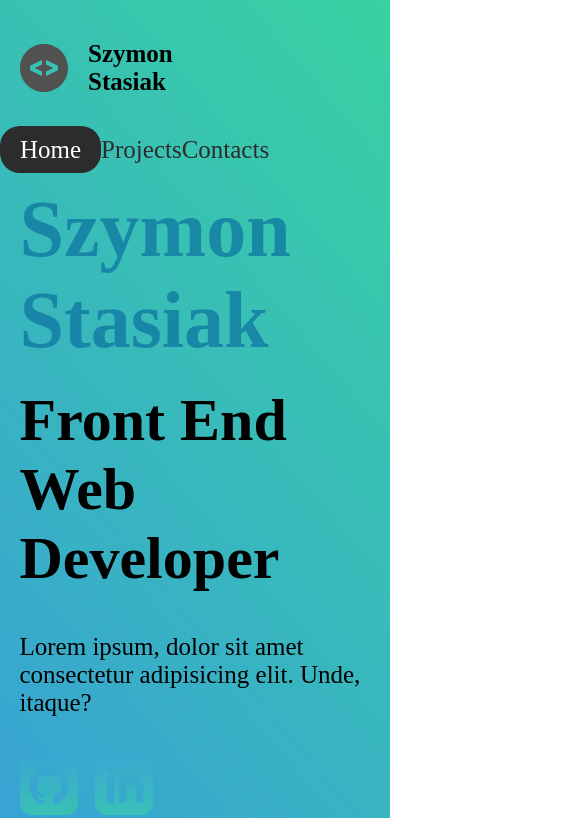
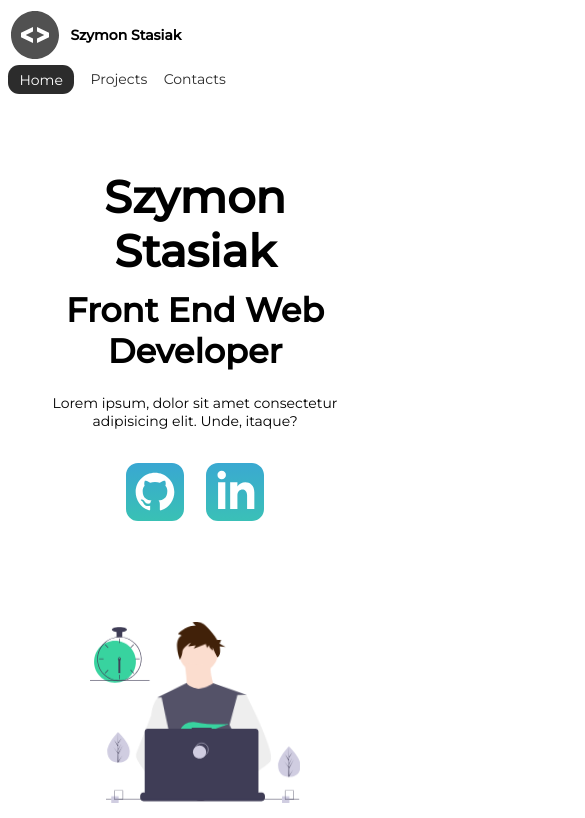
Before and after one commit to SzymonStasiak90/Starter-Files--1-, a plain HTML site: page Index.html in a window 390 px wide. Shown: the top 818 px of the page, 585 px wide, since content can reach past the window. Drawn offline with Linux system fonts and the light colour scheme.

Commit message:
Mobile Friendly - First Steps

```diff
--- a/Index.html
+++ b/Index.html
@@ -8,6 +8,14 @@
         <meta name="robots" content="index"/>
         <link rel="stylesheet" href="./styles/style.css">
         <link rel="icon" href="/icon/camera.png">
+
+
+
+        <link rel="preconnect" href="https://fonts.googleapis.com">
+        <link rel="preconnect" href="https://fonts.gstatic.com" crossorigin>
+        <link href="https://fonts.googleapis.com/css2?family=Montserrat:wght@400;500&display=swap" rel="stylesheet">
+
+
     </head>
 <body>
     <header class="main-head">
@@ -56,22 +64,22 @@
                 <path
                   id="Vector_3"
                   d="M434.672 191.952C475.283 191.607 507.926 158.406 507.582 117.795C507.237 77.1832 474.036 44.5403 433.425 44.8847C392.813 45.2291 360.17 78.4303 360.515 119.042C360.859 159.653 394.06 192.296 434.672 191.952Z"
-                  fill="#A0616A"
+                  fill="#FBDDCF"
                 />
                 <path
                   id="Vector_4"
                   d="M379.477 155.65C379.477 155.65 394.216 259.972 373.002 271.875C351.787 283.779 499.929 283.588 499.929 283.588C499.929 283.588 466.124 193.284 480.809 165.449L379.477 155.65Z"
-                  fill="#A0616A"
+                  fill="#FBDDCF"
                 />
                 <path
                   id="Vector_5"
                   d="M608.101 283.199L596.257 339.402L571.214 458.308L570.49 464.815L562.138 540.138L556.582 590.177L552.857 623.79C528.584 636.526 510.988 645.326 510.988 645.326C510.988 645.326 509.404 637.719 506.871 627.99C489.805 633.265 458.218 642.043 431.404 643.97C441.266 654.777 445.842 664.969 439.817 672.57C421.63 695.485 345.349 648.45 318.659 630.896C318.077 635.158 317.879 639.464 318.068 643.762L297.626 628.314L299.331 592.359L302.206 531.522L305.819 455.229C304.448 451.975 303.294 448.634 302.364 445.228C295.956 423.161 288.032 379.057 281.928 342.067C277.016 312.298 273.302 287.138 272.517 281.785C272.411 281.086 272.358 280.726 272.358 280.726L384.363 230.094C392.509 248.556 429.865 253.809 429.865 253.809C460.756 251.417 484.847 234.913 484.847 234.913L608.101 283.199Z"
-                  fill="white"
+                  fill="#545268"
                 />
                 <path
                   id="Vector_6"
                   d="M372.285 49.3811L358.49 43.9934C358.49 43.9934 386.969 12.1 426.99 14.513L415.635 2.22366C415.635 2.22366 443.04 -9.01799 468.283 19.6674C481.553 34.7467 496.908 52.4737 506.557 72.5077L521.281 72.3829L515.251 85.9663L536.874 99.3152L514.777 97.0719C516.155 104.471 516.421 112.034 515.566 119.511C514.683 126.991 510.928 133.835 505.094 138.598V138.598C505.094 138.598 487.743 103.449 487.696 97.9443L487.813 111.705C487.813 111.705 473.959 99.4371 473.889 91.1807L466.471 100.877L462.593 85.7717L416.475 101.301L423.87 88.8526L395.157 93.2246L406.278 77.9923C406.278 77.9923 373.932 96.1568 372.811 111.304C371.689 126.452 362.299 140.875 362.299 140.875C362.299 140.875 336.213 70.3294 372.285 49.3811Z"
-                  fill="#2F2E41"
+                  fill="#412109"
                 />
                 <path
                   id="Vector_7"
@@ -242,7 +250,7 @@
         </div>
     </section>
     <footer>
-      <h4>Dev Ed &copy; 2019</h4>
+      <h4>Szymon Stasiak &copy; 2023</h4>
       <ul>
         <li>
           <a href="#"
--- a/styles/_global.scss
+++ b/styles/_global.scss
@@ -6,6 +6,9 @@
 
 html{
     font-size: 62.5%;
+}
+body{
+    font-family: 'Montserrat', sans-serif;
 }
 
 h1{
--- a/styles/_intro.scss
+++ b/styles/_intro.scss
@@ -119,3 +119,21 @@ nav{
         transform: rotateZ(360deg);
     }
 }
+
+@media screen and (max-width:1350px){
+    html{
+        font-size: 50%;
+    }
+
+    svg{
+        width: 80%;
+    }
+    .main-head{
+        width: 100%;
+    }
+
+    .intro {
+        h2{
+        color: black;
+    }}
+}
--- a/styles/style.scss
+++ b/styles/style.scss
@@ -16,3 +16,74 @@ $gray-text: #2c2c2c;
 
 @import 'global';
 @import 'intro';
+
+
+
+@media screen and (max-width:1350px){
+    html{
+        font-size: 50%;
+    }
+
+    svg{
+        width: 70%;
+    }
+    .main-head{
+        width: 100%;
+    }
+
+    .intro {
+        h2{
+        color: black;
+    }}
+}
+
+
+
+
+
+@media screen and (max-width:880px){
+    html{
+        font-size: 35%;
+    }
+
+    svg{
+        width: 60%;
+        height: 60%;
+    }
+
+    .splash{
+        display: none;
+    }
+
+    .main-head{
+        width: 100%;
+    }
+
+    .nav{
+        .logo{
+            @include flex(center,center,column);
+            flex: 1 1 20rem;
+            margin-top: 2rem;
+        }
+        ul{
+            flex: 1 1 60rem;
+            margin: 2rem 0rem;
+        }
+    }
+
+    .intro-text {
+        margin-top: 5rem;
+        text-align: center;
+    }
+
+    .intro-images{
+        text-align: center
+    }
+
+    .intro-social{
+        @include flex(center, center, row);
+        a{
+            margin: 2rem;
+        }
+    }
+}
```
Also changed, not shown: styles/style.css, 1 other file.
